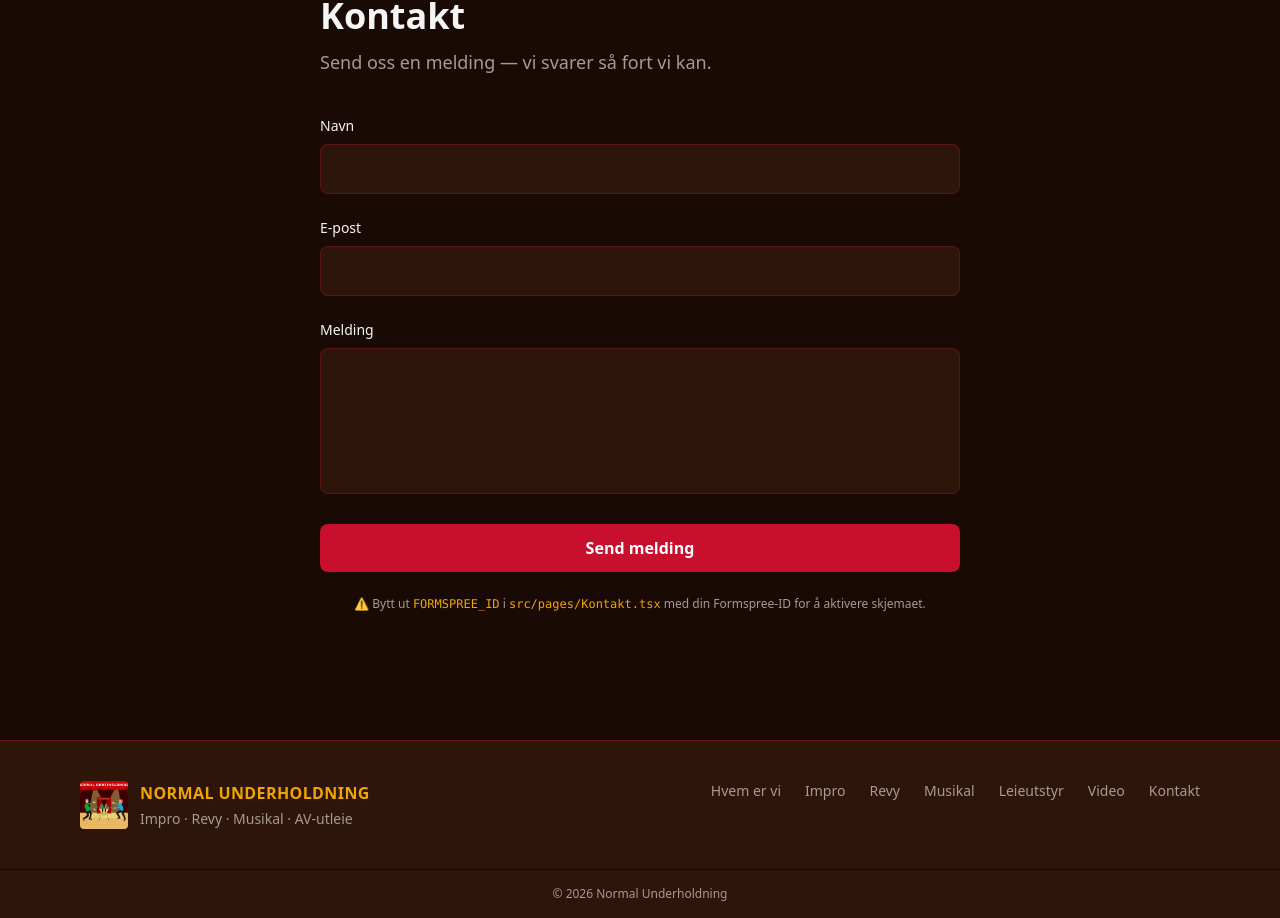
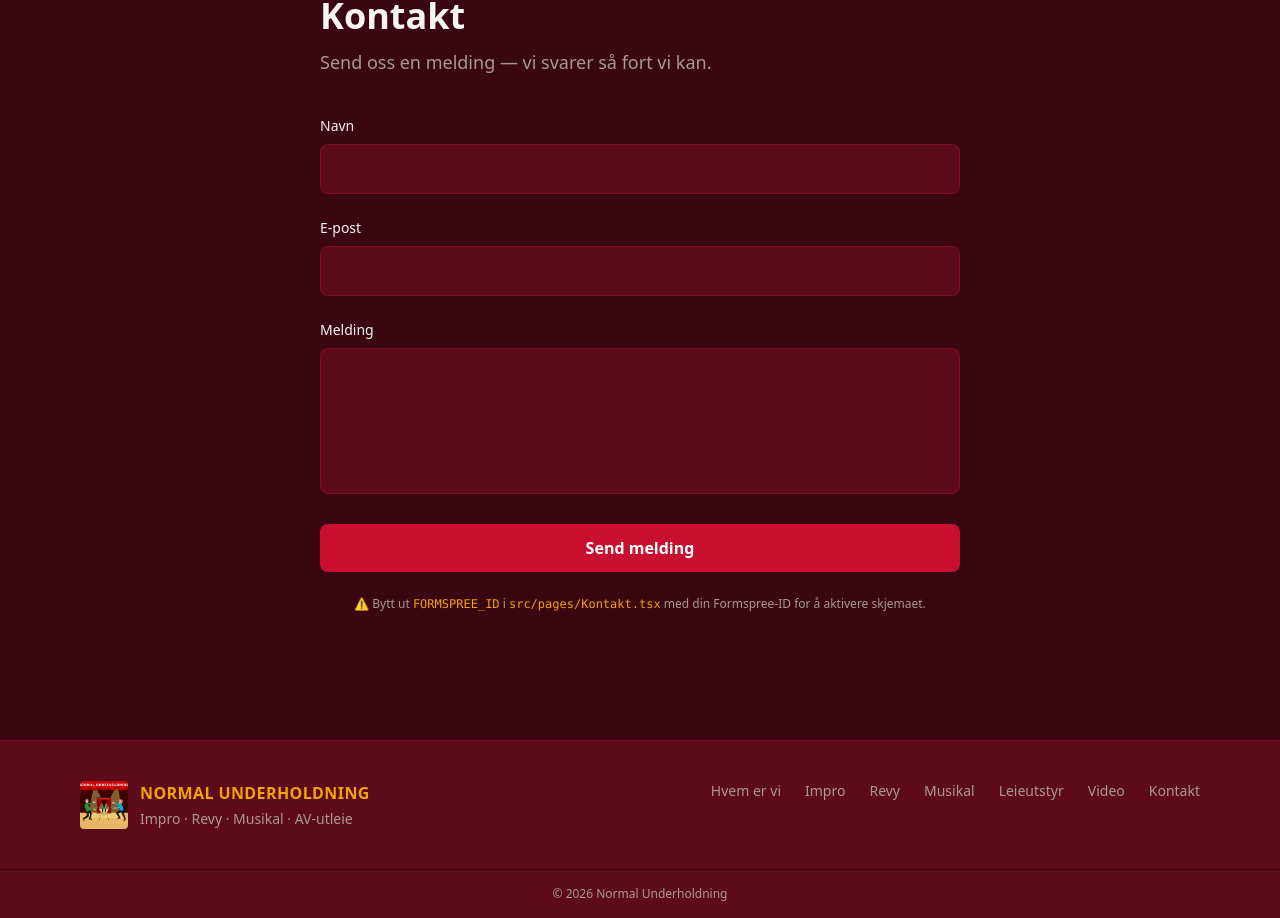
Before and after one commit to EspenSorhaug/Normal-Underholdning, a React (Vite) app: page /kontakt in a window 1280 px wide. Shown: the part 133-1051 px from the top of the page. Built offline with nearby package versions, Linux system fonts and the light colour scheme.

Commit message:
Ny grafisk profil

```diff
--- a/index.html
+++ b/index.html
@@ -5,7 +5,7 @@
     <link rel="icon" type="image/jpeg" href="/logo.jpg" />
     <meta name="viewport" content="width=device-width, initial-scale=1.0" />
     <meta name="description" content="Normal Underholdning — impro, revy, musikal og utleie av AV-utstyr." />
-    <meta name="theme-color" content="#1A0A05" />
+    <meta name="theme-color" content="#3A0612" />
     <title>Normal Underholdning</title>
   </head>
   <body>
--- a/src/components/ArrangementKort.tsx
+++ b/src/components/ArrangementKort.tsx
@@ -25,7 +25,7 @@ function formatDato(isoString: string): string {
 
 export default function ArrangementKort({ arrangement }: Props) {
   return (
-    <article className="bg-[#2D1509] border border-[#C8102E]/30 rounded-lg p-6 flex flex-col gap-4">
+    <article className="bg-[#5E0A1D] border border-[#C8102E]/30 rounded-lg p-6 flex flex-col gap-4">
       <div>
         <span className="inline-block text-xs font-semibold uppercase tracking-widest text-[#F0A500] bg-[#F0A500]/10 px-2 py-1 rounded">
           {typeEtikett[arrangement.type]}
--- a/src/components/Footer.tsx
+++ b/src/components/Footer.tsx
@@ -2,7 +2,7 @@ import { Link } from 'react-router-dom'
 
 export default function Footer() {
   return (
-    <footer className="border-t border-[#C8102E]/40 bg-[#2D1509] mt-16">
+    <footer className="border-t border-[#C8102E]/40 bg-[#5E0A1D] mt-16">
       <div className="max-w-6xl mx-auto px-4 py-10 flex flex-col md:flex-row gap-8 justify-between">
         <div className="flex items-center gap-3">
           <img
@@ -44,7 +44,7 @@ export default function Footer() {
           </Link>
         </nav>
       </div>
-      <div className="border-t border-[#1A0A05] px-4 py-4 text-center text-xs text-[#A89A90]">
+      <div className="border-t border-[#3A0612] px-4 py-4 text-center text-xs text-[#A89A90]">
         © {new Date().getFullYear()} Normal Underholdning
       </div>
     </footer>
--- a/src/components/Header.tsx
+++ b/src/components/Header.tsx
@@ -16,7 +16,7 @@ export default function Header() {
   const [open, setOpen] = useState(false)
 
   return (
-    <header className="sticky top-0 z-50 bg-[#1A0A05]/95 backdrop-blur border-b border-[#C8102E]/40">
+    <header className="sticky top-0 z-50 bg-[#3A0612]/95 backdrop-blur border-b border-[#C8102E]/40">
       <div className="max-w-6xl mx-auto px-4 flex items-center justify-between h-16">
         <NavLink
           to="/"
@@ -65,7 +65,7 @@ export default function Header() {
       </div>
 
       {open && (
-        <nav className="lg:hidden border-t border-[#C8102E]/30 bg-[#2D1509]">
+        <nav className="lg:hidden border-t border-[#C8102E]/30 bg-[#5E0A1D]">
           {nav.map(({ to, label }) => (
             <NavLink
               key={to}
@@ -73,7 +73,7 @@ export default function Header() {
               end={to === '/'}
               onClick={() => setOpen(false)}
               className={({ isActive }) =>
-                `block px-6 py-3 text-sm border-b border-[#1A0A05] transition-colors ${
+                `block px-6 py-3 text-sm border-b border-[#3A0612] transition-colors ${
                   isActive
                     ? 'text-[#F0A500] font-semibold'
                     : 'text-[#A89A90] hover:text-[#F5F5F5]'
--- a/src/components/YouTubeGrid.tsx
+++ b/src/components/YouTubeGrid.tsx
@@ -60,7 +60,7 @@ export default function YouTubeGrid({ maks = 3 }: Props) {
         {Array.from({ length: maks }).map((_, i) => (
           <div
             key={i}
-            className="bg-[#2D1509] rounded-lg aspect-video animate-pulse"
+            className="bg-[#5E0A1D] rounded-lg aspect-video animate-pulse"
           />
         ))}
       </div>
@@ -89,7 +89,7 @@ export default function YouTubeGrid({ maks = 3 }: Props) {
       {videoer.map((v) => (
         <div
           key={v.id}
-          className="bg-[#2D1509] rounded-lg overflow-hidden border border-[#C8102E]/20"
+          className="bg-[#5E0A1D] rounded-lg overflow-hidden border border-[#C8102E]/20"
         >
           <div className="relative aspect-video bg-black">
             {aktivVideo === v.id ? (
--- a/src/index.css
+++ b/src/index.css
@@ -3,9 +3,9 @@
 @theme {
   --color-scene-red: #C8102E;
   --color-scene-red-dark: #9B0C23;
-  --color-bg-dark: #1A0A05;
-  --color-bg-mid: #2D1509;
-  --color-bg-card: #3D1F0E;
+  --color-bg-dark: #3A0612;
+  --color-bg-mid: #5E0A1D;
+  --color-bg-card: #7B0E26;
   --color-gold: #F0A500;
   --color-gold-light: #F7C948;
   --color-text-primary: #F5F5F5;
@@ -17,7 +17,7 @@ html {
 }
 
 body {
-  background-color: #1A0A05;
+  background-color: #3A0612;
   color: #F5F5F5;
   font-family: system-ui, -apple-system, 'Segoe UI', Roboto, sans-serif;
   margin: 0;
--- a/src/pages/Forside.tsx
+++ b/src/pages/Forside.tsx
@@ -38,7 +38,7 @@ export default function Forside() {
   return (
     <div>
       {/* Hero */}
-      <section className="relative bg-gradient-to-b from-[#2D1509] to-[#1A0A05] border-b border-[#C8102E]/30 py-20 px-4 text-center overflow-hidden">
+      <section className="relative bg-gradient-to-b from-[#5E0A1D] to-[#3A0612] border-b border-[#C8102E]/30 py-20 px-4 text-center overflow-hidden">
         <div className="max-w-3xl mx-auto relative">
           <img
             src="/logo.jpg"
@@ -94,7 +94,7 @@ export default function Forside() {
       )}
 
       {/* Hva vi gjør */}
-      <section className="bg-[#2D1509]/40 border-y border-[#C8102E]/20 py-16 px-4">
+      <section className="bg-[#5E0A1D]/40 border-y border-[#C8102E]/20 py-16 px-4">
         <div className="max-w-6xl mx-auto">
           <h2 className="text-3xl font-bold text-[#F5F5F5] mb-2">Hva vi gjør</h2>
           <p className="text-[#A89A90] mb-10">
@@ -105,7 +105,7 @@ export default function Forside() {
               <Link
                 key={til}
                 to={til}
-                className="bg-[#2D1509] border border-[#C8102E]/30 hover:border-[#C8102E]/70 rounded-lg p-6 transition-colors group"
+                className="bg-[#5E0A1D] border border-[#C8102E]/30 hover:border-[#C8102E]/70 rounded-lg p-6 transition-colors group"
               >
                 <span className="text-4xl block">{ikon}</span>
                 <h3 className="text-lg font-bold text-[#F0A500] mt-3 mb-2 group-hover:text-[#F7C948] transition-colors">
--- a/src/pages/Kontakt.tsx
+++ b/src/pages/Kontakt.tsx
@@ -38,7 +38,7 @@ export default function Kontakt() {
       </p>
 
       {status === 'sendt' ? (
-        <div className="bg-[#2D1509] border border-[#F0A500]/40 rounded-lg p-8 text-center">
+        <div className="bg-[#5E0A1D] border border-[#F0A500]/40 rounded-lg p-8 text-center">
           <p className="text-[#F0A500] text-xl font-semibold">
             Meldingen er sendt!
           </p>
@@ -58,7 +58,7 @@ export default function Kontakt() {
               name="navn"
               type="text"
               required
-              className="w-full bg-[#2D1509] border border-[#C8102E]/30 focus:border-[#F0A500] rounded-lg px-4 py-3 text-[#F5F5F5] outline-none transition-colors"
+              className="w-full bg-[#5E0A1D] border border-[#C8102E]/30 focus:border-[#F0A500] rounded-lg px-4 py-3 text-[#F5F5F5] outline-none transition-colors"
             />
           </div>
 
@@ -74,7 +74,7 @@ export default function Kontakt() {
               name="epost"
               type="email"
               required
-              className="w-full bg-[#2D1509] border border-[#C8102E]/30 focus:border-[#F0A500] rounded-lg px-4 py-3 text-[#F5F5F5] outline-none transition-colors"
+              className="w-full bg-[#5E0A1D] border border-[#C8102E]/30 focus:border-[#F0A500] rounded-lg px-4 py-3 text-[#F5F5F5] outline-none transition-colors"
             />
           </div>
 
@@ -90,7 +90,7 @@ export default function Kontakt() {
               name="melding"
               rows={5}
               required
-              className="w-full bg-[#2D1509] border border-[#C8102E]/30 focus:border-[#F0A500] rounded-lg px-4 py-3 text-[#F5F5F5] outline-none transition-colors resize-none"
+              className="w-full bg-[#5E0A1D] border border-[#C8102E]/30 focus:border-[#F0A500] rounded-lg px-4 py-3 text-[#F5F5F5] outline-none transition-colors resize-none"
             />
           </div>
 
--- a/src/pages/Leieutstyr.tsx
+++ b/src/pages/Leieutstyr.tsx
@@ -29,7 +29,7 @@ export default function Leieutstyr() {
         </p>
       </section>
 
-      <div className="mt-12 bg-[#2D1509] border border-[#C8102E]/30 rounded-lg p-6 sm:p-8">
+      <div className="mt-12 bg-[#5E0A1D] border border-[#C8102E]/30 rounded-lg p-6 sm:p-8">
         <h2 className="text-xl font-bold text-[#F5F5F5] mb-2">Interessert?</h2>
         <p className="text-[#A89A90] mb-6">
           Ta kontakt så finner vi noe som passer for ditt arrangement.
```
Also changed, not shown: vercel.json (added).
